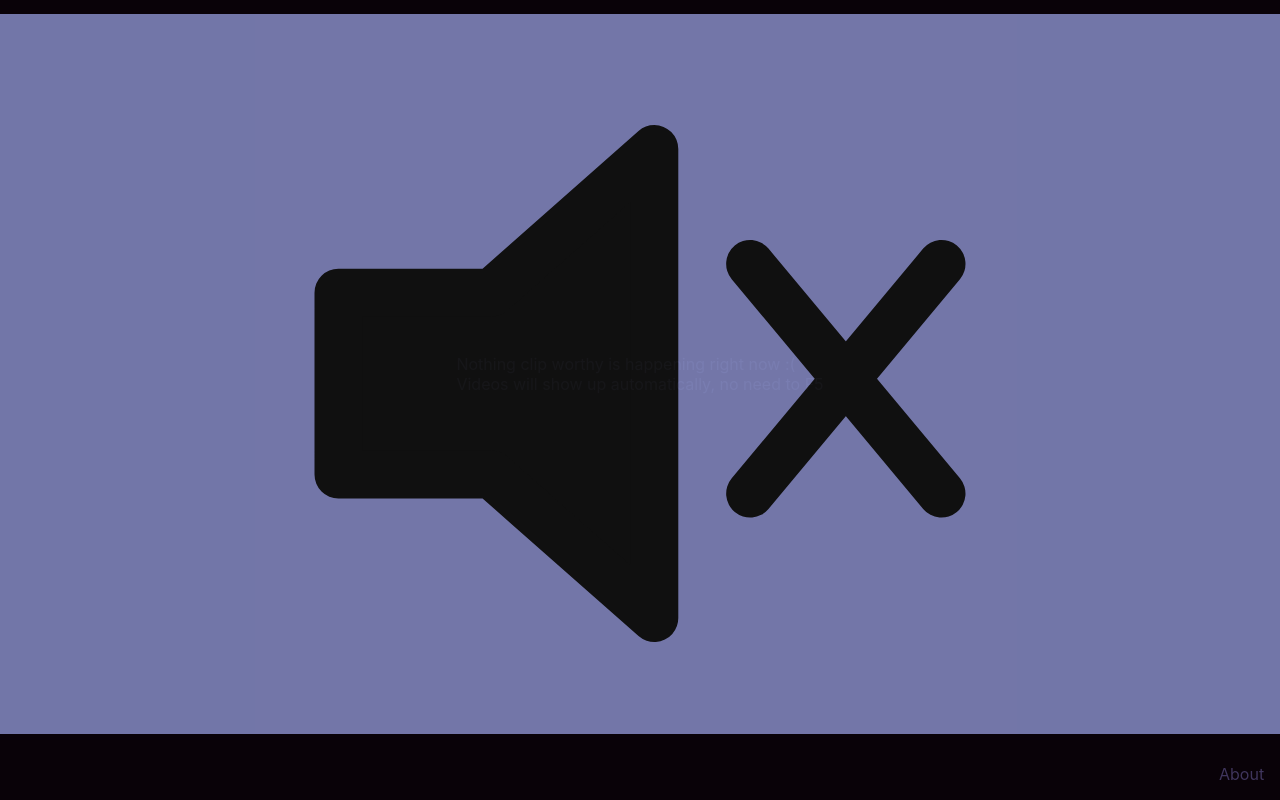
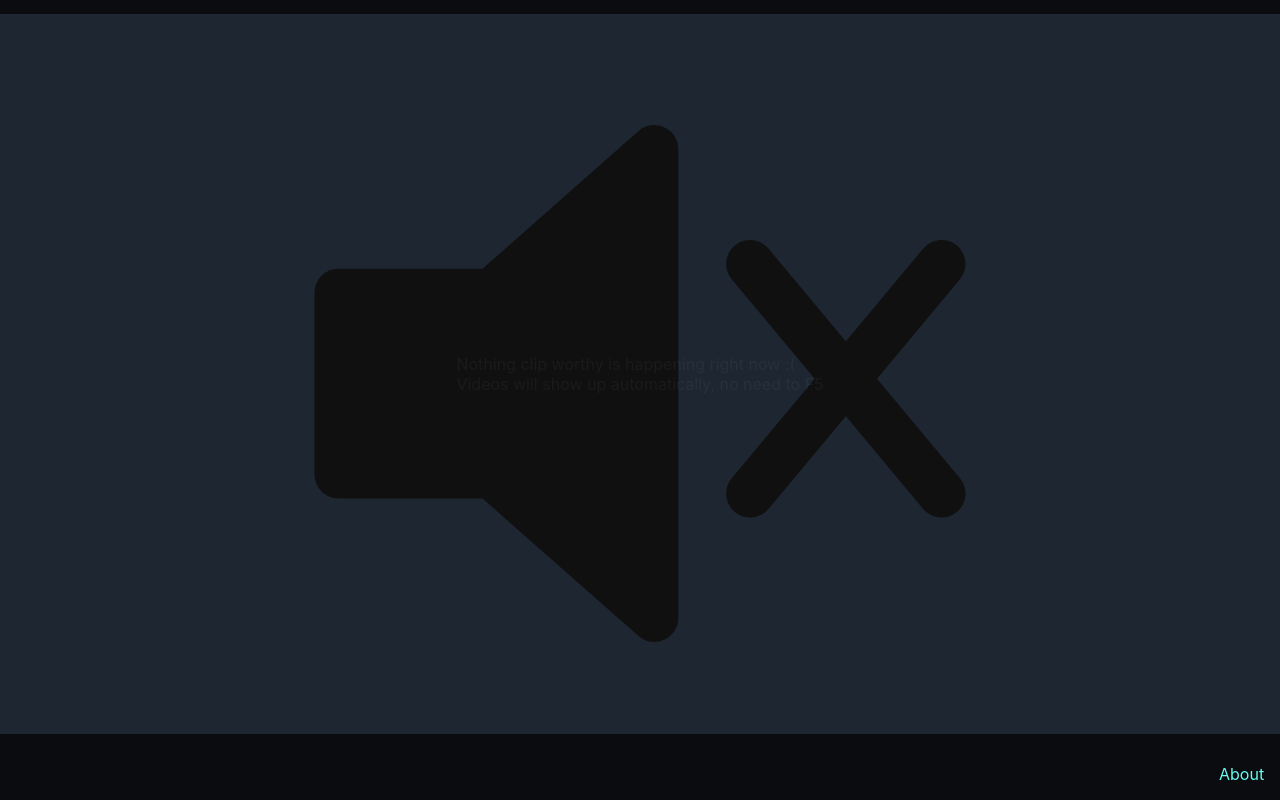
Before and after one commit to GastonGit/Lurk.Server, a React (Create React App) app in the folder client/: page / in a window 1280 px wide. Built offline with nearby package versions, Linux system fonts and the light colour scheme; no server answers.

Commit message:
create css color variables, replace hardcoded colors and update color theme

```diff
--- a/client/src/index.css
+++ b/client/src/index.css
@@ -1,5 +1,13 @@
+:root {
+  --main-bg-color: #0B0C10;
+  --secondary-bg-color: #1F2833;
+  --main-title-color: #66FCF1;
+  --secondary-title-color: #45A29E;
+  --main-text-color: #C5C6C7;
+}
+
 body {
-  background-color: #090208;
+  background-color: var(--main-bg-color);
   margin: 0;
   font-family: -apple-system, BlinkMacSystemFont, 'Segoe UI', 'Roboto', 'Oxygen',
     'Ubuntu', 'Cantarell', 'Fira Sans', 'Droid Sans', 'Helvetica Neue',
--- a/client/src/styles/App.css
+++ b/client/src/styles/App.css
@@ -23,7 +23,7 @@
     width: 1280px;
     opacity: 0.95;
 
-    background-color: #797db1;
+    background-color: var(--secondary-bg-color);
     border: 0;
     position: absolute;
 
@@ -37,7 +37,7 @@
 }
 
 .unmuteButton:hover {
-    background-color: #291f43;
+    background-color: var(--main-text-color);
 }
 
 .unmute-icon{
@@ -47,7 +47,7 @@
 .backText{
     position: absolute;
     z-index: -1;
-    color: #797db1;
+    color: var(--main-text-color);
 
     -webkit-touch-callout: none;
     -webkit-user-select: none;
--- a/client/src/styles/Footer.css
+++ b/client/src/styles/Footer.css
@@ -21,17 +21,17 @@
 }
 
 a:link {
-    color: #3f355c;
+    color: var(--main-title-color);
 }
 
 a:visited {
-    color: #3f355c;
+    color: var(--main-title-color);
 }
 
 a:hover {
-    color: #797db1;
+    color: var(--secondary-title-color);
 }
 
 a:active {
-    color: #4c4e88;
+    color: var(--main-title-color);
 }
```
